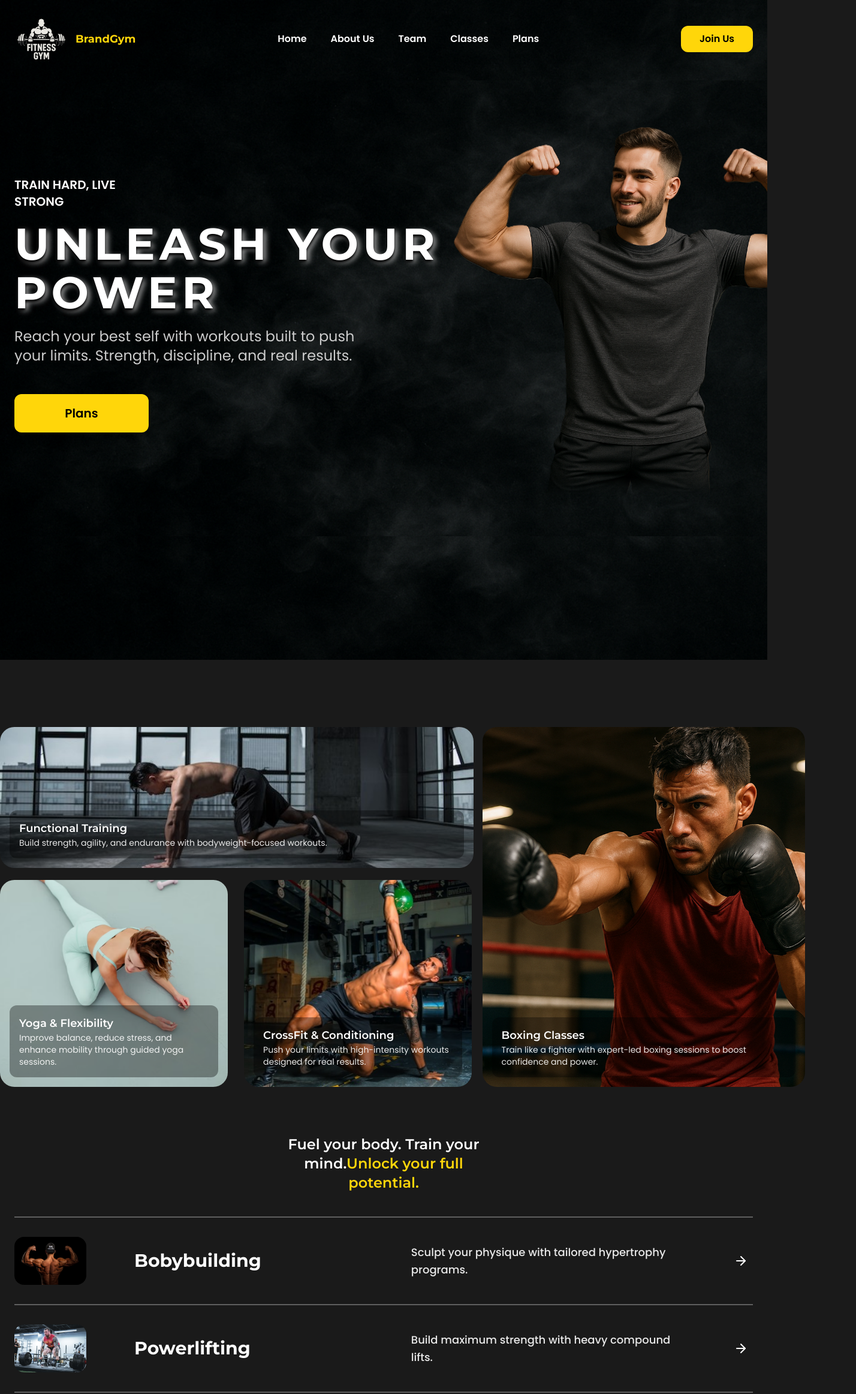
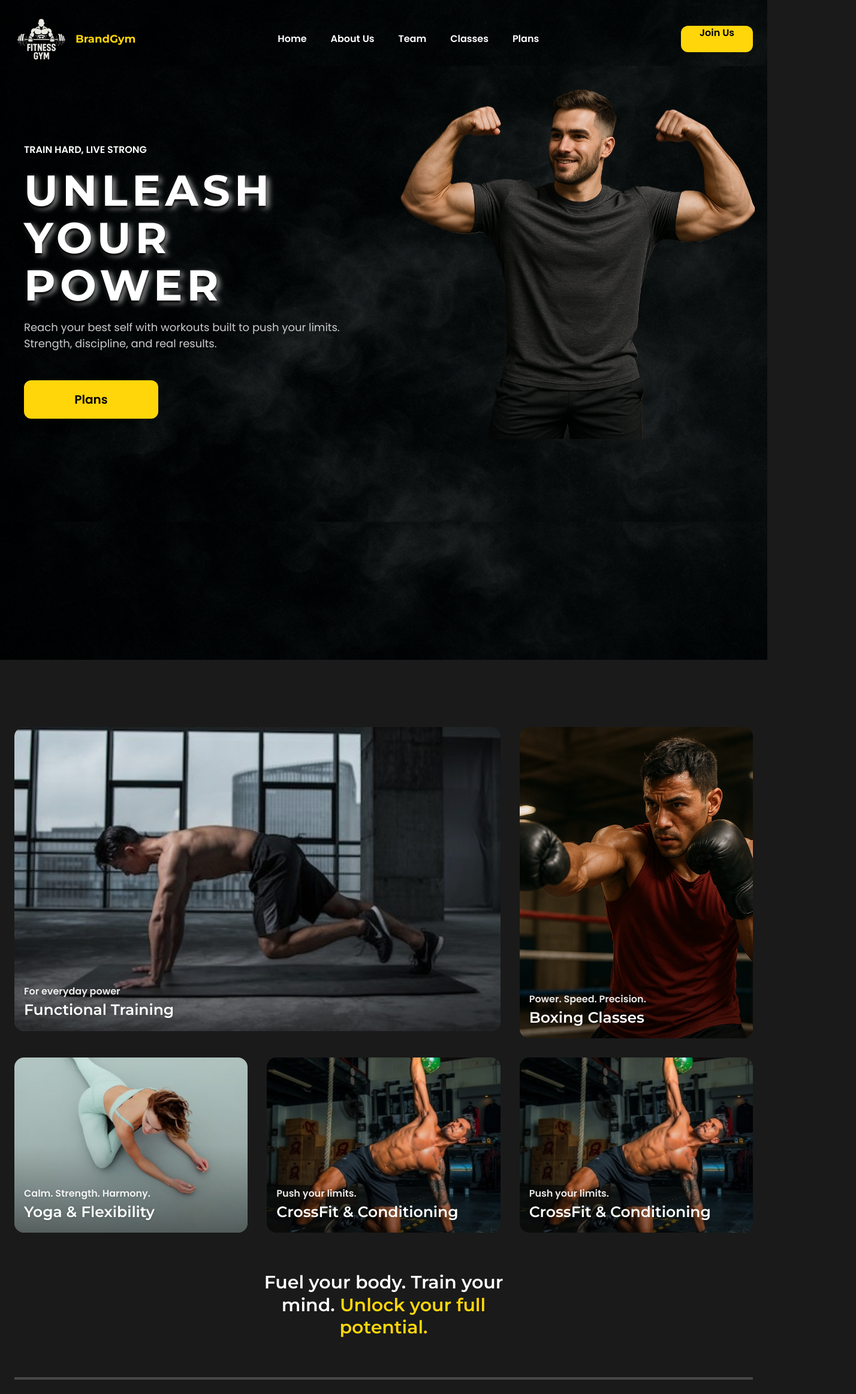
Before and after one commit to Grima21/gym-website, a Next.js app: page / in a window 1280 px wide. Shown: the top 2324 px of the page at 60% size, 1428 px wide, since content can reach past the window. Built offline with nearby package versions, Linux system fonts and the light colour scheme.

Commit message:
fix: card image

```diff
--- a/src/app/components/AboutUs.tsx
+++ b/src/app/components/AboutUs.tsx
@@ -28,21 +28,21 @@ export default function AboutUs() {
 
   return (
     <section className="max-w-screen-2xl  mx-auto mt-40 mb-28">
-      <div className="mx-auto flex gap-16 justify-center items-center">
+      <div className="w-full mx-auto flex flex-col items-center gap-16 lg:flex-row md:justify-center  md:px-8 ">
         {/* left */}
         <div className="max-w-[465px]">
-          <h2 className="text-center text-3xl font-bold text-white tracking-wide mb-10">
+          <h2 className="text-center  text-[clamp(25px,3vw,35px)] font-bold text-white tracking-wide mb-10">
             About Us
           </h2>
-          <p className="text-justify text-xl font-medium mb-10">
+          <p className="text-justify text-[clamp(12px,2.5vw,24px)] font-medium mb-10">
             At Brand Gym, we believe fitness is more than training — it’s a
             lifestyle. With certified coaches, modern equipment, and a
             community-driven spirit, we help you unlock your true potential.
           </p>
           <button
-            className="
+            className=" w-full
             justify-self-end
-            w-[120px] h-11 rounded-xl
+            lg:w-[140px] h-11 rounded-xl
             bg-boton text-black font-semibold
             hover:bg-boton-hover transition
             focus:outline-none focus:ring-2 focus:ring-[#FFD60A]/70  mb-10
@@ -63,7 +63,7 @@ export default function AboutUs() {
           </div>
         </div>
         {/* right */}
-        <div className="flex gap-8">
+        <div className="flex gap-2 lg:gap-8">
           {gallery.map((photos) => (
             <div key={photos.id}>
               <Image
--- a/src/app/components/Hero.tsx
+++ b/src/app/components/Hero.tsx
@@ -1,11 +1,12 @@
 "use client";
-
+import { useState } from "react";
 import Image from "next/image";
 import {
   motion,
   useReducedMotion,
   useScroll,
   useTransform,
+  AnimatePresence,
 } from "framer-motion";
 import { useRef } from "react";
 import {
@@ -17,8 +18,29 @@ import {
   stagger,
   buttonInteractive,
 } from "@/lib/motion";
+import { Menu, X } from "lucide-react";
+
+const links = ["Home", "About Us", "Team", "Classes", "Plans"];
+
+// Variantes simples
+const navbarIn = {
+  hidden: { opacity: 0, y: -12 },
+  show: { opacity: 1, y: 0, transition: { duration: 0.35 } },
+};
+
+const panelVariants = {
+  hidden: { opacity: 0, y: -8 },
+  show: { opacity: 1, y: 0, transition: { duration: 0.25 } },
+  exit: { opacity: 0, y: -8, transition: { duration: 0.2 } },
+};
+
+const buttonInteractive = {
+  whileTap: { scale: 0.98 },
+  whileHover: { y: -1 },
+};
 
 export default function Hero() {
+  const [open, setOpen] = useState(false);
   // Parallax sutil de la foto
   const prefersReduced = useReducedMotion();
   const heroRef = useRef<HTMLElement | null>(null);
@@ -35,7 +57,7 @@ export default function Hero() {
   );
 
   return (
-    <section className="relative w-full mb-28 h-[1100px]" ref={heroRef}>
+    <section className="relative w-full mb-28  lg:h-[1100px]" ref={heroRef}>
       {/* Fondo global (si no lo necesitas, puedes quitar este) */}
       <motion.div
         variants={fadeIn}
@@ -74,15 +96,15 @@ export default function Hero() {
             alt="Logo"
             priority={false}
           />
-          <p className="text-lg font-title font-bold text-[#FFD60A]">
+          <p className="text-base xl:text-lg font-title font-bold text-[#FFD60A]">
             BrandGym
           </p>
         </div>
 
-        {/* Centro: nav */}
-        <nav className="justify-self-center">
+        {/* Centro: NAV — desktop */}
+        <nav className="justify-self-center hidden md:block">
           <ul className="h-20 flex items-center gap-10">
-            {["Home", "About Us", "Team", "Classes", "Plans"].map((item) => (
+            {links.map((item) => (
               <li key={item}>
                 <a className="font-semibold hover:text-[#FFD60A]" href="#">
                   {item}
@@ -92,11 +114,13 @@ export default function Hero() {
           </ul>
         </nav>
 
-        {/* Derecha: botón */}
+        {/* Derecha: CTA (desktop) + Hamburguesa (mobile) */}
+        <div className="justify-self-end flex items-center gap-3">
+          {/* CTA desktop */}
           <motion.button
             {...buttonInteractive}
-          className="
-            justify-self-end
+            className=" text-center justify-center
+            hidden md:inline-flex overflow-hidden
             w-[120px] h-11 rounded-xl
             bg-boton text-black font-semibold
             hover:bg-boton-hover transition
@@ -105,10 +129,65 @@ export default function Hero() {
           >
             Join Us
           </motion.button>
+
+          {/* Hamburguesa mobile */}
+          <button
+            className="md:hidden inline-flex items-center justify-center w-10 h-10 rounded-lg hover:bg-white/10 focus:outline-none focus:ring-2 focus:ring-[#FFD60A]/70"
+            aria-label="Open main menu"
+            aria-expanded={open}
+            onClick={() => setOpen((v) => !v)}
+          >
+            {open ? <X className="w-6 h-6" /> : <Menu className="w-6 h-6" />}
+          </button>
+        </div>
+
+        {/* PANEL mobile (overlay bajo el header) */}
+        <AnimatePresence>
+          {open && (
+            <motion.nav
+              key="mobile-panel"
+              variants={panelVariants}
+              initial="hidden"
+              animate="show"
+              exit="exit"
+              className="
+              md:hidden
+              absolute top-full left-0 right-0
+              mx-6 mt-3
+              rounded-2xl border border-white/10
+              bg-black/80 backdrop-blur
+              shadow-lg
+            "
+            >
+              <ul className="py-4 flex flex-col">
+                {links.map((item) => (
+                  <li key={item}>
+                    <a
+                      href="#"
+                      className="block px-4 py-3 text-sm font-medium hover:text-[#FFD60A]"
+                      onClick={() => setOpen(false)}
+                    >
+                      {item}
+                    </a>
+                  </li>
+                ))}
+                {/* CTA mobile al final */}
+                <li className="px-4 pt-2">
+                  <button
+                    className="w-full h-11 rounded-xl bg-boton text-black font-semibold hover:bg-boton-hover transition"
+                    onClick={() => setOpen(false)}
+                  >
+                    Join Us
+                  </button>
+                </li>
+              </ul>
+            </motion.nav>
+          )}
+        </AnimatePresence>
       </motion.header>
 
       {/* HERO */}
-      <section className="relative w-full min-h-[760px] overflow-hidden mt-6">
+      <section className="relative w-full min-h-[760px] overflow-hidden ">
         {/* Fondo humo del HERO (principal) */}
         <motion.div
           variants={fadeIn}
@@ -126,55 +205,25 @@ export default function Hero() {
           />
         </motion.div>
 
-        <div className="relative max-w-[1400px] mx-auto">
-          {/* FOTO: anclada abajo-derecha, con entrada + parallax sutil */}
-          <motion.div
-            variants={photoIn}
-            initial="hidden"
-            whileInView="show"
-            viewport={{ once: true, margin: "-40px" }}
-            style={{ y: parallaxY, willChange: "transform, opacity" }}
-            className="
-    pointer-events-none select-none
-    absolute bottom-0 right-0 z-0
-    h-full
-    origin-bottom-right
-  "
-            aria-hidden
-          >
-            <Image
-              src="/logo-fondo/img-musculo.webp"
-              alt="Atleta mostrando bíceps"
-              width={900} // le das más ancho base
-              height={1200} // suficiente alto
-              className="
-      w-auto h-full
-      object-cover
-      scale-[1.5]
-      [mask-image:linear-gradient(to_bottom,black_95%,transparent_100%)]
-    "
-              priority
-            />
-          </motion.div>
-
+        <div className=" max-w-[1500px] p-4 mx-auto mb-3 flex flex-col justify-center item-center gap-16 lg:flex-row md:justify-around  md:gap-3">
           {/* TEXTO delante con stagger */}
           <motion.div
             variants={stagger(0.1, 0)}
             initial="hidden"
             whileInView="show"
             viewport={{ once: true, margin: "-80px" }}
-            className="relative z-10 max-w-[650px] mt-28 md:mt-40 px-6 text-white"
+            className="relative z-10 w-full  mt-10 md:mt-28 px-6 text-white col-span-2 "
           >
             <motion.p
               variants={fadeUp}
-              className="w-[220px] text-xl font-bold mb-4"
+              className="w-[220px]  text-[clamp(12px,1.6vw,16px)] font-bold mb-4"
             >
               TRAIN HARD, LIVE STRONG
             </motion.p>
 
             <motion.h1
               variants={fadeUpTitle}
-              className="w-[750px] font-title font-bold text-white text-[74px] tracking-widest leading-[1.1] uppercase text-shadow-hero mb-4"
+              className="max-w-[700px] font-title font-bold text-white  text-[clamp(28px,6vw,72px)] tracking-widest leading-[1.1] uppercase text-shadow-hero mb-4"
               style={{ willChange: "transform, opacity, filter" }}
             >
               UNLEASH YOUR POWER
@@ -182,7 +231,7 @@ export default function Hero() {
 
             <motion.p
               variants={fadeUp}
-              className="mt-4 text-2xl text-[#CCCCCC] mb-4"
+              className="mt-4 max-w-[800px] text-[clamp(14px,1.7vw,18px)] text-[#CCCCCC] mb-4"
               style={{ willChange: "transform, opacity" }}
             >
               Reach your best self with workouts built to push your limits.
@@ -192,11 +241,37 @@ export default function Hero() {
             <motion.button
               variants={fadeUp}
               {...buttonInteractive}
-              className="mt-8 w-56 h-16 rounded-xl bg-[#FFD60A] font-semibold text-black text-xl hover:bg-boton-hover transition focus:outline-none focus:ring-2 focus:ring-[#FFD60A]/70"
+              className="mt-8 w-full md:w-56 h-16 rounded-xl bg-[#FFD60A] font-semibold text-black text-xl hover:bg-boton-hover transition focus:outline-none focus:ring-2 focus:ring-[#FFD60A]/70"
               style={{ willChange: "transform, opacity" }}
             >
               Plans
             </motion.button>
+          </motion.div>
+
+          {/* FOTO: anclada abajo-derecha, con entrada + parallax sutil */}
+          <motion.div
+            variants={photoIn}
+            initial="hidden"
+            whileInView="show"
+            viewport={{ once: true, margin: "-40px" }}
+            style={{ y: parallaxY, willChange: "transform, opacity" }}
+            aria-hidden
+            className=" w-full  aspect-3/2 md:aspect-[4/5] lg:aspect-[16/9] xl:aspect-[16/11] "
+          >
+            <Image
+              src="/logo-fondo/img-musculo.webp"
+              alt="Atleta mostrando bíceps"
+              width={900}
+              height={650}
+              sizes="
+            (max-width: 768px) 90vw,
+            (max-width: 1024px) 50vw,
+            (max-width: 1280px) 45vw,
+            600px
+          "
+              className=" object-cover
+            object-center sm:object-[30%_center] md:object-[50%_center] xl:object-[70%_center]"
+            />
           </motion.div>
         </div>
       </section>
--- a/src/app/components/Service.tsx
+++ b/src/app/components/Service.tsx
@@ -3,117 +3,173 @@ import { ArrowRight } from "lucide-react";
 import Image from "next/image";
 import { CardService } from "@/app/data/service";
 import { program } from "../data/program";
-import { div } from "framer-motion/client";
 
+/* -------------------- Card reusable -------------------- */
 function Card({
   title,
   description,
   image,
   alt,
-  w,
-  h,
   className = "",
+  overlay = true,
 }: {
   title: string;
   description: string;
   image: string;
   alt: string;
-  w: number;
-  h: number;
   className?: string;
+  overlay?: boolean;
 }) {
   return (
     <div
-      className={`relative overflow-hidden rounded-[24px] ${className}`}
-      style={{ width: `${w}px`, height: `${h}px` }}
+      className={`
+        group  relative w-full overflow-hidden rounded-2xl
+        ${className}
+      `}
     >
-      <Image src={image} alt={alt} fill className="object-cover" />
-      {/* overlay + textos (ajústalo a tu estilo) */}
-      <div className="absolute inset-x-4 bottom-4 rounded-xl bg-black/35 p-4 text-white">
-        <h3 className="text-lg font-semibold">{title}</h3>
-        <p className="text-sm opacity-90">{description}</p>
+      <Image
+        src={image}
+        alt={alt}
+        fill
+        priority={false}
+        sizes="
+          (max-width: 768px) 100vw,
+          (max-width: 1024px) 70vw,
+          (max-width: 1280px) 50vw,
+          600px
+        "
+        className="object-cover group-transition-transform duration-300 hover:scale-105
+         hover:translate-y-0"
+      />
+
+      {/* Overlay opcional para mejorar contraste */}
+      {overlay && (
+        <div className="pointer-events-none absolute inset-0 bg-gradient-to-t from-black/50 via-black/10 to-transparent" />
+      )}
+
+      {/* Texto */}
+      <div className="absolute inset-x-4 bottom-4 text-white drop-shadow">
+        <p className="opacity-90 text-[clamp(12px,1.8vw,16px)] font-semibold">
+          {description}
+        </p>
+        <h3 className=" font-semibold text-[clamp(16px,2.2vw,25px)] group-hover:text-[#FFD60A]">
+          {title}
+        </h3>
       </div>
     </div>
   );
 }
 
+/* -------------------- Section -------------------- */
 export default function Service() {
-  // sacamos cada card por id para ubicarla como en Figma
+  // Saco cada card por id
   const functional = CardService.find((c) => c.id === 1)!; // wide
   const yoga = CardService.find((c) => c.id === 2)!;
   const crossfit = CardService.find((c) => c.id === 3)!;
   const boxing = CardService.find((c) => c.id === 4)!;
 
   return (
-    <div className="max-w-screen-2xl mx-auto">
-      <section
+    <div className="mx-auto w-full max-w-[1280px] xl:max-w-[1500px] px-6">
+      {/* ====== GRID de tarjetas (Responsive) ====== */}
+      <section className="mt-16 grid gap-6 md:gap-8 lg:grid-cols-12">
+        {/* Functional - ancho (arriba izquierda) */}
+        <div className="lg:col-span-8">
+          <Card
+            {...functional}
             className="
-
-        mx-auto
-        mt-16
-        flex items-start
-        gap-[150px]              /* gap central izquierda ↔ derecha */
+              aspect-[4/5] md:aspect-[5/3] lg:aspect-[16/10]
             "
-        style={{ width: `${functional.w + 100 + boxing.w}px` }} // ancho total exacto
-      >
-        {/* Grupo izquierdo: grid de 2 cols con gap de 46 y 72 */}
-        <div
-          className="
-          grid
-          [grid-template-columns:257.1px_247.52px]
-          gap-x-[150px] gap-y-[20px]
-        "
-        >
-          {/* TOP: Functional (ocupa 2 columnas) */}
-          <div className="col-span-2">
-            <Card {...functional} />
+          />
         </div>
 
-          {/* BOTTOM: Yoga (col 1) y CrossFit (col 2) */}
-          <Card {...yoga} />
-          <Card {...crossfit} />
+        {/* Boxing - alto (arriba derecha) */}
+        <div className="lg:col-span-4">
+          <Card
+            {...boxing}
+            className="
+              aspect-[4/5] md:aspect-[121/75] lg:aspect-[3/4]
+            "
+          />
         </div>
 
-        {/* Derecha: Boxing */}
-        <Card {...boxing} />
+        {/* Yoga - abajo izquierda */}
+        <div className="lg:col-span-4">
+          <Card
+            {...yoga}
+            className="
+              aspect-[4/5] md:aspect-[4/3]
+            "
+          />
+        </div>
+
+        {/* CrossFit - abajo centro */}
+        <div className="lg:col-span-4">
+          <Card
+            {...crossfit}
+            className="
+              aspect-[4/5] md:aspect-[4/3]
+            "
+          />
+        </div>
+        <div className="lg:col-span-4">
+          <Card
+            {...crossfit}
+            className="
+              aspect-[4/5] md:aspect-[4/3]
+            "
+          />
+        </div>
+
+        {/* Puedes dejar el último espacio (lg:col-span-4) vacío o usarlo para otra tarjeta/CTA */}
       </section>
-      <section className="mt-20 ">
-        <h2 className="text-2xl  text-center">
-          Fuel your body. Train your <br /> mind.
+
+      {/* ====== Copy / claim ====== */}
+      <section className="mt-16 mb-16 text-center">
+        <h2 className="text-[clamp(20px,3vw,30px)] leading-tight">
+          Fuel your body. Train your <br className="hidden sm:block" />
+          mind.{" "}
           <span className="text-[#FFD60A]">
-            Unlock your full <br /> potential.
+            Unlock your full <br className="hidden sm:block" /> potential.
           </span>
         </h2>
+      </section>
 
-        <div className="max-w-full mx-auto px-6 mt-10">
+      {/* ====== Program list (Responsive table-like) ====== */}
+      <section className="mt-10">
+        <div className="mx-auto w-full">
           {program.map((item) => (
             <div
               key={item.id}
               className="
-        grid items-center
-        grid-cols-[120px_1fr_1.2fr_32px]
-        gap-x-20
-        py-8
-        border-t-2 border-white/30
+
+                grid gap-10 items-center py-6
+                border-t-4 border-white/20
+                /* Mobile: stack */
+                grid-cols-1
+                /* md+: tabla alineada */
+                md:grid-cols-[88px_1fr_auto]
               "
             >
-              {/* Imagen: frame fijo */}
-              <div className="relative w-[120px] h-[80px] rounded-2xl overflow-hidden">
+              {/* Imagen */}
+              <div className="relative w-[100px] h-[100px] rounded-xl overflow-hidden md:justify-self-start">
                 <Image
                   src={item.img}
                   alt={item.alt}
                   fill
                   className="object-cover"
+                  sizes="(max-width:768px) 90px, 90px"
                 />
               </div>
 
-              {/* Título: alineado a la izquierda */}
-              <h3 className="text-3xl font-bold text-white">{item.title}</h3>
-
-              {/* Descripción: más ancho, sin centrar */}
-              <p className="text-lg font-medium text-white/90 leading-relaxed">
+              {/* Título + descripción (stack en mobile, fila en md+) */}
+              <div className="flex flex-col ">
+                <h3 className="text-[clamp(25px,2.4vw,32px)] font-bold text-white">
+                  {item.title}
+                </h3>
+                <p className="text-[clamp(20px,1.8vw,24px)] text-white/85 leading-relaxed">
                   {item.description}
                 </p>
+              </div>
 
               {/* Flecha */}
               <button
@@ -126,7 +182,7 @@ export default function Service() {
           ))}
 
           {/* borde inferior final */}
-          <div className="border-t border-white/30" />
+          <div className="border-t-4 border-white/20" />
         </div>
       </section>
     </div>
--- a/src/app/data/service.ts
+++ b/src/app/data/service.ts
@@ -13,8 +13,7 @@ export const CardService: ServiceCard[] = [
   {
     id: 1,
     title: "Functional Training",
-    description:
-      "Build strength, agility, and endurance with bodyweight-focused workouts.",
+    description: "For everyday power",
     image: "/img-service/gym.webp",
     alt: "Athlete doing push-ups in a gym",
     w: 790,
@@ -23,8 +22,7 @@ export const CardService: ServiceCard[] = [
   {
     id: 2,
     title: "Yoga & Flexibility",
-    description:
-      "Improve balance, reduce stress, and enhance mobility through guided yoga sessions.",
+    description: "Calm. Strength. Harmony.",
     image: "/img-service/yoga.webp",
     alt: "Woman doing yoga on a mat",
     w: 380.1,
@@ -33,8 +31,16 @@ export const CardService: ServiceCard[] = [
   {
     id: 3,
     title: "CrossFit & Conditioning",
-    description:
-      "Push your limits with high-intensity workouts designed for real results.",
+    description: "Push your limits.",
+    image: "/img-service/crossfit.webp",
+    alt: "Man lifting kettlebell",
+    w: 380,
+    h: 345,
+  },
+  {
+    id: 5,
+    title: "CrossFit & Conditioning",
+    description: "High-Intensity Strength",
     image: "/img-service/crossfit.webp",
     alt: "Man lifting kettlebell",
     w: 380,
@@ -43,8 +49,7 @@ export const CardService: ServiceCard[] = [
   {
     id: 4,
     title: "Boxing Classes",
-    description:
-      "Train like a fighter with expert-led boxing sessions to boost confidence and power.",
+    description: "Power. Speed. Precision.",
     image: "/img-service/boxing.webp",
     alt: "Boxer throwing punch in the ring",
     w: 538.26,
```
Lines whose indentation alone changed are shown as unchanged.
